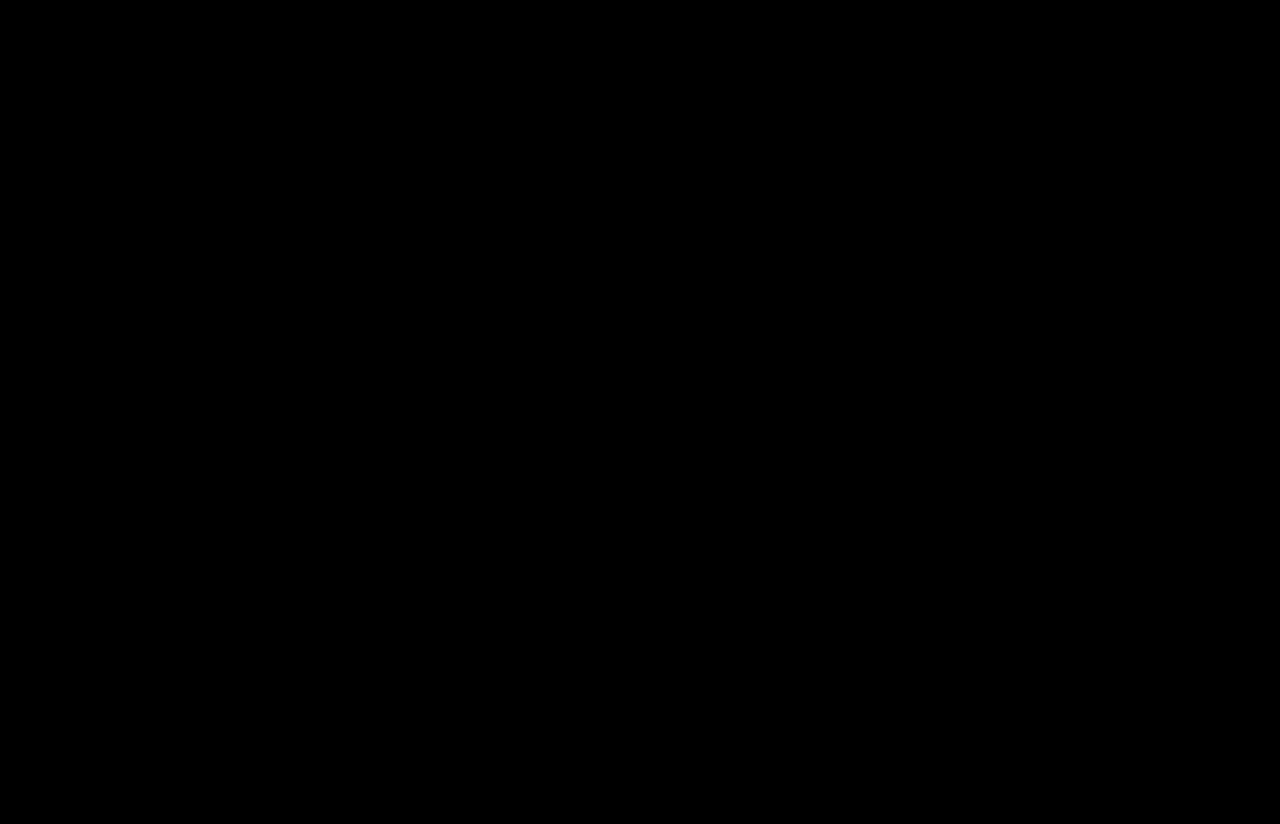
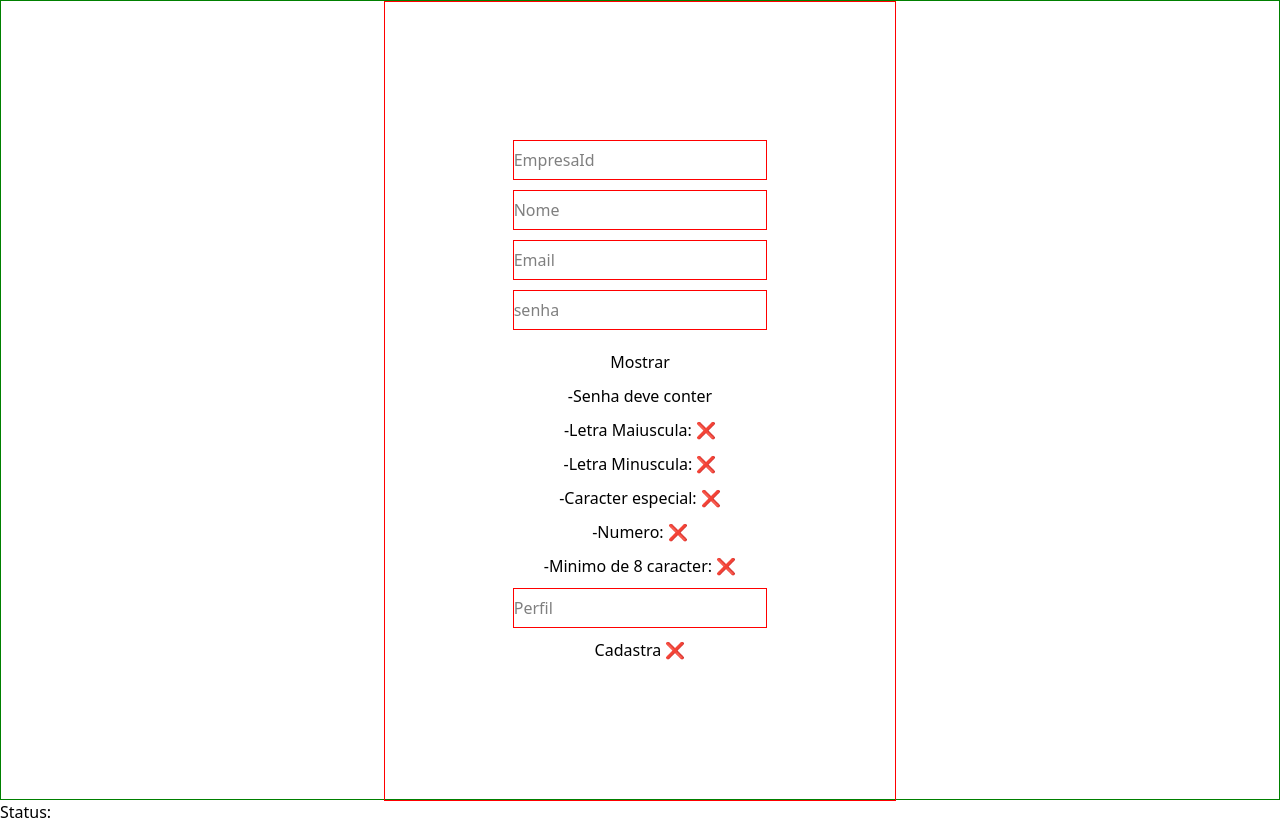
Before and after one commit to mattheeus133/ErpWebReact, a React (Vite) app: page /cadastroCliente in a window 1280 px wide. Before the commit this address had no page. Before the commit the page ends 800 px from the top, so only its background shows below. Built offline with nearby package versions, Linux system fonts and the light colour scheme.

Commit message:
Alteraçoes

```diff
--- a/package.json
+++ b/package.json
@@ -11,10 +11,11 @@
   },
   "dependencies": {
     "@tailwindcss/vite": "^4.1.11",
+    "axios": "^1.13.5",
     "react": "^19.1.0",
     "react-dom": "^19.1.0",
     "react-router-dom": "^7.6.3",
-    "styled-components": "^6.1.19",
+    "styled-components": "^6.3.8",
     "tailwindcss": "^4.1.11"
   },
   "devDependencies": {
--- a/src/App.jsx
+++ b/src/App.jsx
@@ -8,35 +8,9 @@ import Header from './components/Header'
 import HomePag from './pages/HomePag'
 import Cadastro from './pages/Cadastro'
 import Fornecedor from './pages/Fornecedor'
+import CadastroCliente from './pages/CadastroCliente'
+import Teste from './pages/Testes'
 
-
-{/*function Layout(){
-  return (
-
- //Inicio da Route
-       <>
-
-
-      {/ Só mostra o nav se estiver na rota '/'
-      {location.pathname === '/' && (
-        <nav>
-          <h1 className="text-blue-600/100 dark:text-sky-400/100">Hello world</h1>
-          <Link to="/">Home</Link> | <Link to="/estoque">Estoque</Link>
-        </nav>
-      )}
-
-      <Routes>
-        <Route path="/home" element={<Home />} />
-        <Route path="/" element={<HomePag/>} />
-        <Route path="/estoque" element={<Estoque />} />
-        <Route path="/login" element={<Login/>} />
-        <Route path="/cadastro" element={<Cadastro/>}/>
-      </Routes>
-    </>
-//Fim da Route
-  )
-
-}*/}
 
 
 function App() {
@@ -44,12 +18,19 @@ function App() {
  return(
     <BrowserRouter> {/*tudo que esta aqui dentro faz parte do sistema de rotas*/}
       <Routes>
-        <Route path="/" element={<Layout/>}> {/*O atributo path no React Router define qual URL o navegador precisa acessar para que aquele componente seja exibido. */} {/*Dentro do Route esta carregando layout se colocar fora do route layout nao sera carregado */}
-         <Route index element={<Home />}/>  {/*index significa que essa é a rota padrão dentro de /.
-    → Ou seja, quando o usuário acessa http://localhost:3000/, vai renderizar <Home /> dentro do <Layout />. */}
-         <Route path="estoque" element={<Estoque/>} /> {/*E dentro do <Outlet /> do layout, coloca o componente <Estoque />. */}
-         <Route path="cadastro" element={<Cadastro/>}/>
-         <Route path="fornecedor" element={<Fornecedor/>}/>
+        <Route path="/" element={<HomePag/>} /> {/*Rota para a pagina de homepag fora do layout*/}
+        <Route path="/login" element={<Login/>} /> {/*Rota para a pagina de login fora do layout*/}
+        <Route path="/cadastroCliente" element={<CadastroCliente/>}/>
+        <Route path='/teste' element={<Teste/>}/>
+
+
+
+          <Route path="/app" element={<Layout/>}> {/*O atributo path no React Router define qual URL o navegador precisa acessar para que aquele componente seja exibido. */} {/*Dentro do Route esta carregando layout se colocar fora do route layout nao sera carregado */}
+            <Route index element={<Home />}/>  {/*index significa que essa é a rota padrão dentro de /.
+        → Ou seja, quando o usuário acessa http://localhost:3000/, vai renderizar <Home /> dentro do <Layout />. */}
+            <Route path="estoque" element={<Estoque/>} /> {/*E dentro do <Outlet /> do layout, coloca o componente <Estoque />. */}
+            <Route path="cadastro" element={<Cadastro/>}/>
+            <Route path="fornecedor" element={<Fornecedor/>}/>
         </Route>
       </Routes>
     </BrowserRouter>
--- a/src/index.css
+++ b/src/index.css
@@ -1,5 +1 @@
 @import "tailwindcss";
-
-body{
-    background: black;
-}
--- /dev/null
+++ b/src/pages/CadastroCliente.jsx
@@ -0,0 +1,160 @@
+import styled from "styled-components"
+import { api } from "../services/api";
+import { useState } from "react";
+//import { validarSenha } from "../utils/validacoes";
+import { InputSenha } from "../utils/validacoes";
+
+const DivContainerCad = styled.div`
+
+`
+const DivContainerForm = styled.div`
+   border: 1px solid green;
+   height: 100vh;
+   display: flex;
+   justify-content: center;
+`
+const Form = styled.form`
+    border: 1px solid red;
+    width: 40%;
+    height: 100vh;
+    display: flex;
+    align-items: center;
+    justify-content: center;
+    flex-direction: column;
+    gap: 10px;
+
+`
+
+const InputForms = styled.input`
+    border: 1px solid red;
+    width: 50%;
+    height: 40px;
+
+
+`
+
+const ButtonSalvar = styled.button`
+    cursor: pointer;
+`
+
+function CadastroCliente (){
+
+    const [empresaId, setEmpresaId] = useState("");
+    const [nome, setNome] = useState("");
+    const [email, setEmail] = useState("");
+
+   // const [senha, setSenha] = useState("");
+    const [mostrarSenha, setMostrarSenha] = useState(false);
+
+    const [perfil, setPerfil] = useState("");
+    const [erro, setErro] = useState("");
+
+    const [valor, setValor] = useState("");
+
+    //const [validacao, setValidacao] = useState({});
+
+     const{
+                senha,
+                validacao,
+                senhaValida,
+                handleChange
+            } = InputSenha();
+
+            const retorno = InputSenha();
+            console.log(retorno);  //Teste de função
+
+    {/*Salvando na Api*/}
+    const salvar = async (e) => {
+        e.preventDefault();
+
+          if(!senha.trim()){
+            setErro("senha em branco")
+            return;
+        }
+
+
+
+        await api.post("/usuarios", {
+            empresaId: Number(empresaId),
+            nome,
+            email,
+            senha,
+            perfil: Number(perfil)
+        })
+
+        .then(res =>{
+            setValor(res.status)
+        })
+        .catch(err =>{
+            setValor(err.response.status)
+        })
+
+    }
+
+
+
+
+    return(
+        <DivContainerCad>
+    <DivContainerForm>
+    <Form onSubmit={salvar}>
+        <InputForms
+            type="text"
+            value={empresaId}
+            placeholder="EmpresaId"
+            onChange={e => setEmpresaId(e.target.value)}
+         />
+           <InputForms
+           value={nome}
+            type="text"
+            placeholder="Nome"
+            onChange={e => setNome(e.target.value)}
+         />
+           <InputForms
+           value={email}
+            type="text"
+            placeholder="Email"
+            onChange={e => setEmail(e.target.value)}
+         />
+           <InputForms
+           value={senha}
+            type={mostrarSenha ? "text" : "password"}
+            placeholder="senha"
+            onChange={handleChange}
+         />
+            <p>{erro}</p>
+
+            <button
+             type="button"
+             onClick={() => setMostrarSenha(!mostrarSenha)}
+            >
+            {mostrarSenha ? "Esconder" : "Mostrar"}
+            </button>
+
+            <p>-Senha deve conter</p>
+            <p>-Letra Maiuscula: {validacao.maiuscula ? "✅" : "❌"}</p>
+            <p>-Letra Minuscula: {validacao.minuscula ? "✅" : "❌"}</p>
+            <p>-Caracter especial: {validacao.especial ? "✅" : "❌"}</p>
+            <p>-Numero: {validacao.numero ? "✅" : "❌"}</p>
+            <p>-Minimo de 8 caracter: {validacao.tamanho ? "✅" : "❌"}</p>
+          <InputForms
+            value={perfil}
+            type="text"
+            placeholder="Perfil"
+            onChange={e => setPerfil(e.target.value)}
+         />
+
+         <ButtonSalvar disabled = {!senhaValida}
+            type="button"
+            onClick={salvar}
+         >
+            Cadastra {senhaValida ? "✅" : "❌"}
+         </ButtonSalvar>
+    </Form>
+    </DivContainerForm>
+        <h1>Status: {valor}</h1>
+        </DivContainerCad>
+    )
+}
+
+export default CadastroCliente
--- a/src/pages/HomePag.jsx
+++ b/src/pages/HomePag.jsx
@@ -91,12 +91,12 @@ function HomePag(){
                     <Img src= {logo} alt='Logo' /> {/*Colocar imagem logo*/}
 
                 <Ul className="absolute left-150 top-0 h-16 ...">
-                    <Li className="block w-full h-full flex items-center justify-center">Sobre</Li>
+                    <Li> <Link to={"/app"}  className="block w-full h-full flex items-center justify-center">Home</Link></Li>
                     <Li className="block w-full h-full flex items-center justify-center">Funções</Li>
-                    <Li className="block w-full h-full flex items-center justify-center">Contato</Li>
+                    <Li className="block w-full h-full flex items-center justify-center"> <Link to={"/login"} className="block w-full h-full flex items-center justify-center">Login</Link> </Li>
                 </Ul>
 
-                <BtnLogin className="absolute top-0 right-10 size-16 ..." > <Link to={"/login"} className="block w-full h-full flex items-center justify-center">Login</Link> </BtnLogin>
+                <BtnLogin className="absolute top-0 right-10 size-16 ..." ><Link to={"/teste"}>Teste</Link></BtnLogin>
 
 
             </Nav>
--- a/src/pages/Login.jsx
+++ b/src/pages/Login.jsx
@@ -2,158 +2,110 @@ import { Link, useNavigate } from "react-router-dom"
 import styled from "styled-components"
 import logo from "../assets/Logo.png"
 import { useEffect, useState } from "react"
+import { api } from "../services/api"
+
+const Div = styled.div`
+    border: 1px solid red;
+    height: 100vh;
+    display: flex;
+    justify-content: center;
+
+`
+const ContainerInput = styled.div`
+  border: 1px solid red;
+  width: 40%;
+  display: flex;
+  flex-direction: column;
+  align-content: center;
+  justify-content: center;
+  align-items: center;
+  gap: 10px;
 
 
-const PageWrapper = styled.div`
-        display: flex;
-        justify-content: center;
-        align-items: center;
+`
+const DivInputBtn = styled.div`
+  position: relative;
+  width: 100%;
+  border: 1px solid red;
+  display: flex;
+  justify-content: center;
+`
+
+const InputEmail = styled.input`
+  width: 50%;
+  height: 40px;
+`
+
+const InputSenha = styled.input`
+  width: 50%;
+  height: 40px;
 
 `
-const ContainerLogin = styled.div`
-        background-image: url(${logo}) ;
-        background-repeat: no-repeat;
-        background-size: 300px;
-        background-position: center;
-        height: 400px;
-        width: 50%;
+const Button = styled.button`
+ position: absolute;
+ left: 62%;
+ top: 20%;
 `
-const FormLogin = styled.form`
-        display: flex;
-        flex-direction: column;
-        justify-content: center;
-        align-items: center;
-        margin-top: 350px;
-        gap: 10px;
-`
-const InputEmail = styled.input`
-    min-width: 40%;
-    height: 30px;
-    border: 1px solid #C0C0C0;
+const ButtonEntra = styled.button`
+  cursor: pointer;
+  border: 2px solid #0498c9;
+  width: 30%;
+  height: 30px;
+  border-radius: 20px;
 
-`
-const InputSenha = styled.input`
-    min-width: 40%;
-    height: 30px;
-    border: 1px solid #C0C0C0;
-`
-const BtnEntra = styled.button`
-    min-width: 15%;
-      height: 30px;
-      background: #1E90FF;
-      color: white;
-      border: none;
 
-      &:hover{
-        background: #00BFFF;
-        color: black;
-      }
-`
-
-const DivCheck = styled.div`
-    display: flex;
-    flex-direction: row;
-    gap: 10px;
+  &:hover{
+    background: #0498c9;
+    color: white;
+    border: 2px solid black;
+  }
 `
 
 
 function Login(){
+    const [mostrarSenha, setMostrarSenha] = useState(false);
+    const [senha, setSenha] = useState();
 
-const[email, setEmail] = useState("");
-const [senha, setSenha] = useState("");
-const [mensagem, setMensagem] = useState("");
-const navigate = useNavigate();
+    return(
 
-const handleLogin = (e) => {
-    e.preventDefault();
+    <Div>
+      <ContainerInput>
+      <InputEmail
+        type="text"
+        placeholder="Digite seu Email"
+      />
 
-    const usuariosSalvos =  JSON.parse(localStorage.getItem("usuarios")) || [];
+      <DivInputBtn>
+        <InputSenha
+          type={mostrarSenha ? "text" : "password"}
+          value={senha}
+          onChange={(e) => setSenha(e.target.value)}
+          placeholder="Senha"
+        />
 
-    const usuarioEncontrado = usuariosSalvos.find(
-        (u) => u.email === email && u.senha === senha
-);
+        <Button
+          type="button"
+          onClick={() => setMostrarSenha(!mostrarSenha)}
+        >
+          {mostrarSenha ? "Esconder" : "Mostrar"}
+        </Button>
+      </DivInputBtn>
 
-    if(usuarioEncontrado){
-        navigate("/home");
-    }
-    else{
-        alert("Erro")
-    }
-}
-/*const [usuarioLogado, setUsuarioLogado] = useState(null);
-const navigate = useNavigate();
+      <ButtonEntra
+        type="button"
+
+      >
+        Entrar
+      </ButtonEntra>
 
 
-useEffect(() => {
-    const usuario = localStorage.getItem("usuario");
-    if(usuario){
-        setUsuarioLogado(JSON.parse(usuario));
-    }
-}, []);
 
-const handleLogin = (e) => {
-    e.preventDefault();
-
-    const usuarioFake = {
-        email: "teste@teste.com",
-        senha: "12345",
-        nome: "Matheus",
-    }
-
-    if(email === usuarioFake.email && senha === usuarioFake.senha){
-        localStorage.setItem("usuario", JSON.stringify(usuarioFake));
-        setUsuarioLogado(usuarioFake);
-        navigate("/home");
-    }else{
-        alert("Email ou senha invalida!");
-    }
-};
-
-const handleLogout = () =>{
-    localStorage.removeItem("usuario");
-    setUsuarioLogado(null);
-};*/
-
-
-    return (
-        <PageWrapper>
-            <ContainerLogin>
-             {/*  {usuarioLogado ? (
-                    <div>
-                        <h1>Bem vindo deu certo de inicio {usuarioLogado.nome}</h1>
-                        <button onClick={handleLogout}>Sair</button>
-                    </div>
-                ):(*/}
-                <FormLogin onSubmit={handleLogin}>
-                    <InputEmail
-                    type="text"
-                    placeholder="Email"
-                    value = {email}
-                    onChange={(e) => setEmail(e.target.value)} />
-
-                    <InputSenha
-                    type="password"
-                    placeholder="Senha"
-                   value={senha}
-                   onChange={(e => setSenha(e.target.value))}
-                    />
-                    <BtnEntra type="submit">Entra</BtnEntra>
-
-                    <DivCheck>
-                        <input
-                        type="checkbox"/>
-                        <label>Manter conectado</label>
-                    </DivCheck>
-
-
-                </FormLogin>
-
-            </ContainerLogin>
-             <Link to={"/home"}>Home</Link>
-        </PageWrapper>
-
-
+        <a><Link to={"/teste"}>Esqueci minha senha</Link></a>
+        <a><Link to={"/cadastroCliente"}>Realizar cadastro</Link></a>
+      </ContainerInput>
+    </Div>
     )
 }
 
+
 export default Login
--- /dev/null
+++ b/src/pages/Testes.jsx
@@ -0,0 +1,94 @@
+/*import { useState } from "react";
+
+export function InputSenha() {
+  const [senha, setSenha] = useState("");
+  const [validacao, setValidacao] = useState({
+    minuscula: false,
+    maiuscula: false,
+    numero: false,
+    especial: false,
+    tamanho: false
+  });
+
+  // Regras separadas (bem profissional)
+  const regras = {
+    minuscula: /[a-z]/,
+    maiuscula: /[A-Z]/,
+    numero: /\d/,
+    especial: /[@$!%*?&]/,
+    tamanho: /^.{8,}$/
+  };
+
+  // Função que valida a senha inteira
+  function validarSenha(senha) {
+    return {
+      minuscula: regras.minuscula.test(senha),
+      maiuscula: regras.maiuscula.test(senha),
+      numero: regras.numero.test(senha),
+      especial: regras.especial.test(senha),
+      tamanho: regras.tamanho.test(senha)
+    };
+  }
+
+  // Dispara a cada caractere digitado
+  function handleChange(e) {
+    const value = e.target.value;
+    setSenha(value);
+    setValidacao(validarSenha(value));
+  }
+
+  const senhaValida = Object.values(validacao).every(Boolean);
+
+  return {
+    senha,
+    validacao,
+    senhaValida,
+    handleChange
+  };
+}*/
+
+import { useEffect, useState } from "react"
+import { api } from "../services/api";
+
+function Teste(){
+
+  const [nomeBusca, setNomeBusca] = useState("");
+  const [usuarios, setUsuario] = useState([]);
+
+const buscarUsuario = async () => {
+   try{
+    const response = await api.get("/usuarios")
+
+    console.log("Response", response.data);
+    console.log("E array?", Array.isArray(response.data));
+
+    setUsuario([response.data]);
+   }
+   catch(err){
+    console.log(err.status);
+   }
+}
+  return(
+      <div>
+        <input
+          type="number"
+          value={nomeBusca}
+          onChange={(e) => setNomeBusca(e.target.value)}
+          placeholder="Digite aqui"
+        />
+
+        <button onClick={buscarUsuario}>Mostrar</button>
+
+        {usuarios.map(u => (
+
+          <p>{u.nome} - {u.email}</p>
+
+        ))}
+
+
+
+      </div>
+  )
+}
+
+export default Teste
--- /dev/null
+++ b/src/services/api.js
@@ -0,0 +1,8 @@
+import axios from "axios";
+
+export const api = axios.create({
+    baseURL: "'http://localhost:5000/api/Usuarios",
+    hearders: {
+        "Content-type":"application/json"
+    }
+});
--- /dev/null
+++ b/src/utils/validacoes.js
@@ -0,0 +1,54 @@
+/*export function validarSenha(senha){
+       const regex =  /^(?=.*[a-z])(?=.*[A-Z])(?=.*\d)(?=.*[@$!%*?&]).{8,}$/;
+       console.log("Nao validado")
+       return regex.test(senha);
+}*/
+
+import { useState } from "react";
+
+export function InputSenha() {
+  const [senha, setSenha] = useState("");
+  const [validacao, setValidacao] = useState({
+    minuscula: false,
+    maiuscula: false,
+    numero: false,
+    especial: false,
+    tamanho: false
+  });
+
+  // Regras separadas (bem profissional)
+  const regras = {
+    minuscula: /[a-z]/,
+    maiuscula: /[A-Z]/,
+    numero: /\d/,
+    especial: /[@$!%*?&]/,
+    tamanho: /^.{8,}$/
+  };
+
+  // Função que valida a senha inteira
+  function validarSenha(senha) {
+    return {
+      minuscula: regras.minuscula.test(senha),
+      maiuscula: regras.maiuscula.test(senha),
+      numero: regras.numero.test(senha),
+      especial: regras.especial.test(senha),
+      tamanho: regras.tamanho.test(senha)
+    };
+  }
+
+  // Dispara a cada caractere digitado
+  function handleChange(e) {
+    const value = e.target.value;
+    setSenha(value);
+    setValidacao(validarSenha(value));
+  }
+
+  const senhaValida = Object.values(validacao).every(Boolean);
+
+  return {
+    senha,
+    validacao,
+    senhaValida,
+    handleChange
+  };
+}
```
Also changed, not shown: src/components/Header.jsx (+4 -4 lines), 1 other file (tests, documents, lock files or other folders).
